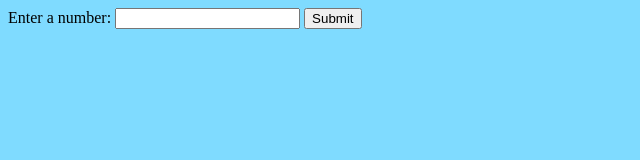
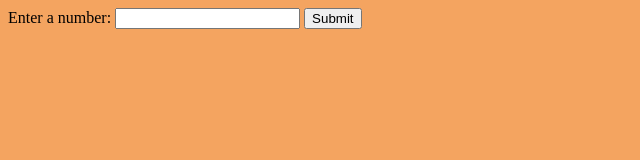
Before and after one commit to r-craig73/ping-pong_js, a website built with webpack: page src/index.html in a window 1280 px wide. Shown: the whole page, without its empty margins (0-640 px from the left). Built offline with nearby package versions, Linux system fonts and the light colour scheme.

Commit message:
change background color

```diff
--- a/src/styles.css
+++ b/src/styles.css
@@ -1,3 +1,3 @@
 body {
-  background-color: #7FDBFF;
+  background-color: sandybrown;
 }
```
